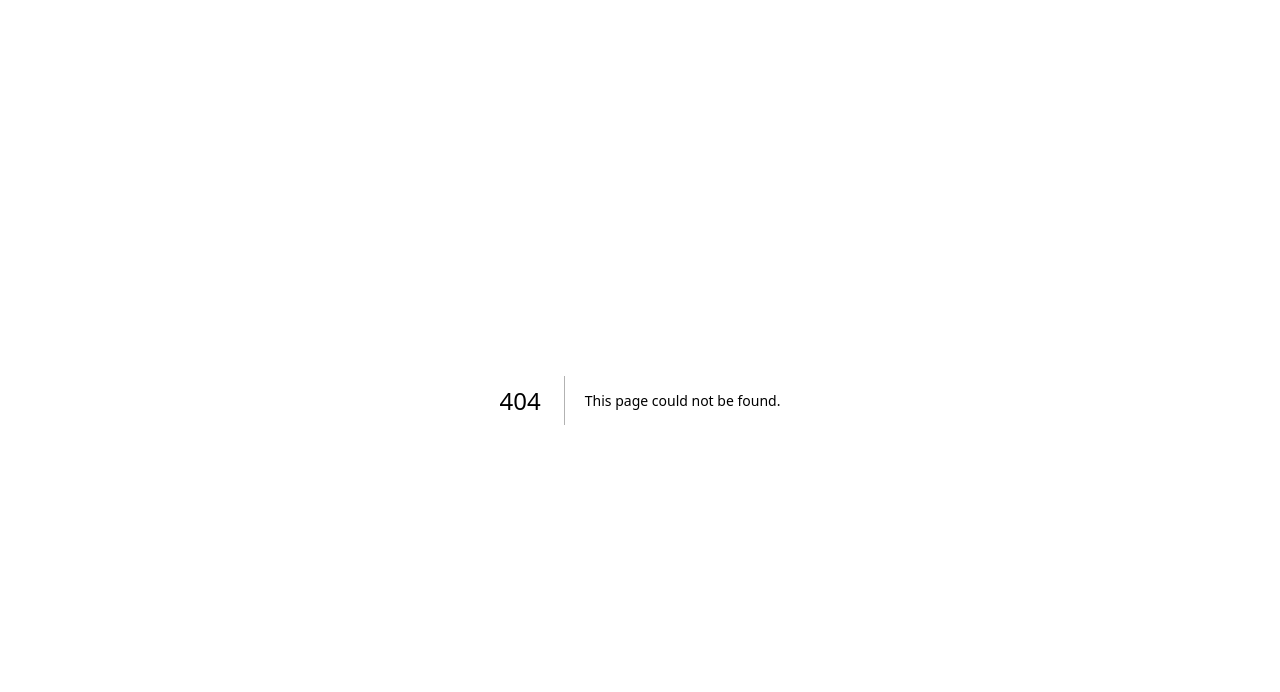
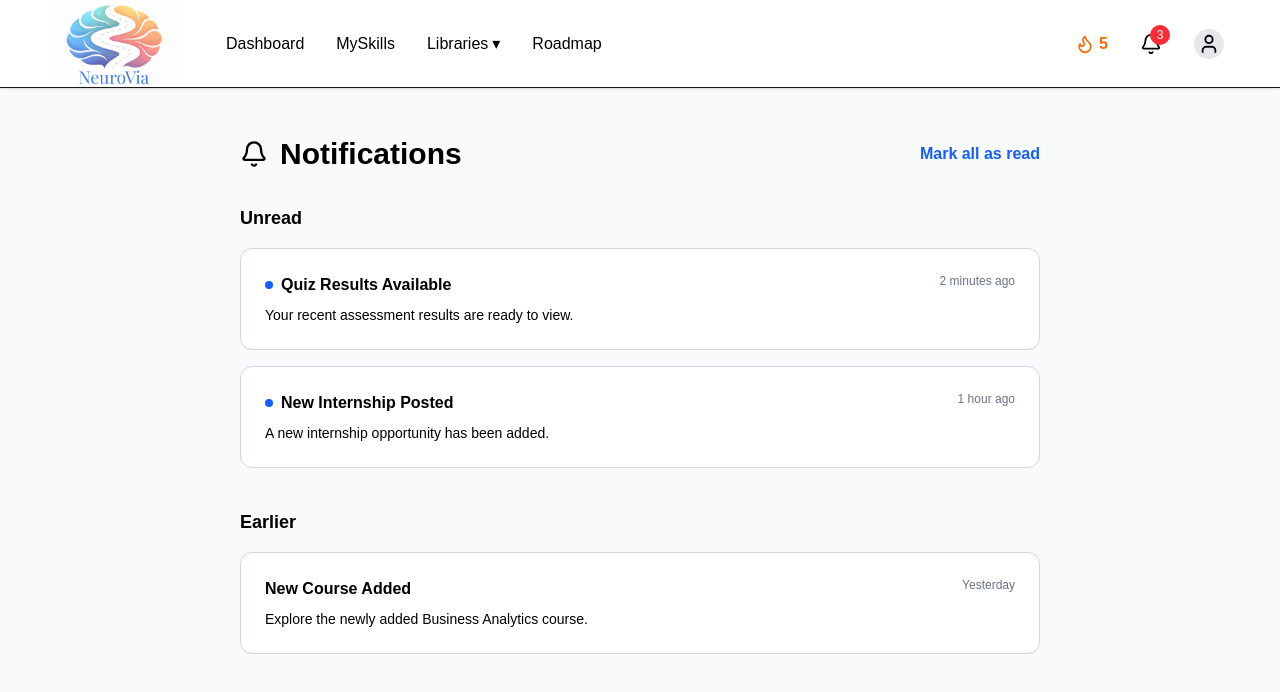
Before and after one commit to TanyaGupta1010/NeuroVia-Frontend, a Next.js app: page /dashboard/notifications in a window 1280 px wide. Before the commit this address had no page. Shown: the top 692 px of the page. Built offline with nearby package versions, Linux system fonts and the light colour scheme.

Commit message:
notifications

```diff
--- /dev/null
+++ b/app/(dashboard)/dashboard/notifications/page.tsx
@@ -0,0 +1,132 @@
+"use client";
+
+import { useState } from "react";
+import { Bell } from "lucide-react";
+
+type NotificationType = {
+  id: number;
+  title: string;
+  description: string;
+  time: string;
+  read: boolean;
+};
+
+export default function NotificationsPage() {
+  const [notifications, setNotifications] = useState<NotificationType[]>([
+    {
+      id: 1,
+      title: "Quiz Results Available",
+      description: "Your recent assessment results are ready to view.",
+      time: "2 minutes ago",
+      read: false,
+    },
+    {
+      id: 2,
+      title: "New Internship Posted",
+      description: "A new internship opportunity has been added.",
+      time: "1 hour ago",
+      read: false,
+    },
+    {
+      id: 3,
+      title: "New Course Added",
+      description: "Explore the newly added Business Analytics course.",
+      time: "Yesterday",
+      read: true,
+    },
+  ]);
+
+  const markAllAsRead = () => {
+    setNotifications((prev) =>
+      prev.map((n) => ({ ...n, read: true }))
+    );
+  };
+
+  const unread = notifications.filter((n) => !n.read);
+  const read = notifications.filter((n) => n.read);
+
+  return (
+    <div className="max-w-4xl mx-auto px-12 py-12">
+
+      {/* Header */}
+      <div className="flex justify-between items-center mb-8">
+        <h1 className="text-3xl font-bold text-black flex items-center gap-3">
+          <Bell size={28} />
+          Notifications
+        </h1>
+
+        {unread.length > 0 && (
+          <button
+            onClick={markAllAsRead}
+            className="text-blue-600 font-semibold hover:underline"
+          >
+            Mark all as read
+          </button>
+        )}
+      </div>
+
+      {/* UNREAD SECTION */}
+      {unread.length > 0 && (
+        <>
+          <h2 className="text-lg font-semibold text-black mb-4">
+            Unread
+          </h2>
+
+          <div className="space-y-4 mb-10">
+            {unread.map((note) => (
+              <NotificationCard key={note.id} note={note} />
+            ))}
+          </div>
+        </>
+      )}
+
+      {/* READ SECTION */}
+      {read.length > 0 && (
+        <>
+          <h2 className="text-lg font-semibold text-black mb-4">
+            Earlier
+          </h2>
+
+          <div className="space-y-4">
+            {read.map((note) => (
+              <NotificationCard key={note.id} note={note} />
+            ))}
+          </div>
+        </>
+      )}
+    </div>
+  );
+}
+
+/* ================= CARD COMPONENT ================= */
+
+function NotificationCard({ note }: { note: NotificationType }) {
+  return (
+    <div className="bg-white border border-gray-300 rounded-xl p-6 hover:border-blue-500 hover:shadow-md transition cursor-pointer">
+
+      <div className="flex justify-between items-start">
+
+        <div>
+          <div className="flex items-center gap-2 mb-2">
+            {!note.read && (
+              <span className="w-2 h-2 bg-blue-600 rounded-full"></span>
+            )}
+
+            <h3 className="font-semibold text-black">
+              {note.title}
+            </h3>
+          </div>
+
+          <p className="text-black text-sm">
+            {note.description}
+          </p>
+        </div>
+
+        <span className="text-xs text-gray-500">
+          {note.time}
+        </span>
+
+      </div>
+    </div>
+  );
+}
--- a/app/(dashboard)/layout.tsx
+++ b/app/(dashboard)/layout.tsx
@@ -12,6 +12,7 @@ export default function DashboardLayout({
 }) {
   const [email, setEmail] = useState("");
   const [openLib, setOpenLib] = useState(false);
+  const [openNotif, setOpenNotif] = useState(false);
   const router = useRouter();
 
   useEffect(() => {
@@ -19,15 +20,22 @@ export default function DashboardLayout({
     if (storedEmail) setEmail(storedEmail);
   }, []);
 
+  const notifications = [
+    { title: "New Course Added", time: "2 min ago" },
+    { title: "Quiz Results Available", time: "1 hour ago" },
+    { title: "Internship Posted", time: "Yesterday" },
+  ];
+
   return (
     <div className="min-h-screen bg-gray-50">
 
       {/* ================= NAVBAR ================= */}
-      <nav className="bg-white border-b px-12 h-20 flex items-center justify-between shadow-sm">
+      <nav className="bg-white border-b h-[88px] px-12 flex items-center justify-between shadow-sm">
 
         {/* LEFT SIDE */}
         <div className="flex items-center gap-12">
 
+          {/* Logo */}
           <Image
             src="/neurovia.jpg"
             alt="NeuroVia"
@@ -37,16 +45,17 @@ export default function DashboardLayout({
             onClick={() => router.push("/dashboard")}
           />
 
-          <div className="flex gap-8 text-gray-700 font-medium">
+          {/* Menu */}
+          <div className="flex gap-8 text-black font-medium">
 
             <span
               onClick={() => router.push("/dashboard")}
-              className="cursor-pointer hover:text-blue-600"
+              className="cursor-pointer hover:text-blue-600 transition"
             >
               Dashboard
             </span>
 
-            <span className="cursor-pointer hover:text-blue-600">
+            <span className="cursor-pointer hover:text-blue-600 transition">
               MySkills
             </span>
 
@@ -56,7 +65,7 @@ export default function DashboardLayout({
               onMouseEnter={() => setOpenLib(true)}
               onMouseLeave={() => setOpenLib(false)}
             >
-  <span className="cursor-pointer hover:text-blue-600 flex items-center gap-1">
+              <span className="cursor-pointer hover:text-blue-600 flex items-center gap-1 transition">
                 Libraries
                 <span
                   className={`transition-transform duration-300 ${
@@ -68,8 +77,9 @@ export default function DashboardLayout({
               </span>
 
               <div
-    className={`absolute top-8 left-0 bg-white shadow-xl rounded-xl w-48 py-2 z-50
-      transform transition-all duration-300 origin-top
+                className={`absolute top-10 left-0 bg-white shadow-xl rounded-xl w-52 py-2 z-50
+                border border-gray-200
+                transition-all duration-300 origin-top
                 ${
                   openLib
                     ? "opacity-100 scale-100 translate-y-0"
@@ -78,21 +88,21 @@ export default function DashboardLayout({
               >
                 <div
                   onClick={() => router.push("/libraries/courses")}
-      className="px-4 py-3 hover:bg-gray-100 cursor-pointer transition"
+                  className="px-4 py-3 hover:bg-blue-50 cursor-pointer transition"
                 >
                   Courses
                 </div>
 
                 <div
                   onClick={() => router.push("/libraries/internships")}
-      className="px-4 py-3 hover:bg-gray-100 cursor-pointer transition"
+                  className="px-4 py-3 hover:bg-blue-50 cursor-pointer transition"
                 >
                   Internships
                 </div>
               </div>
             </div>
 
-            <span className="cursor-pointer hover:text-blue-600">
+            <span className="cursor-pointer hover:text-blue-600 transition">
               Roadmap
             </span>
 
@@ -100,25 +110,87 @@ export default function DashboardLayout({
         </div>
 
         {/* RIGHT SIDE */}
-        <div className="flex items-center gap-6">
+        <div className="flex items-center gap-8">
 
+          {/* STREAK */}
           <div className="flex items-center gap-1 text-orange-500 font-semibold">
             <Flame size={20} />
             <span>5</span>
           </div>
 
-          <Bell className="text-gray-600 cursor-pointer" size={20} />
+          {/* NOTIFICATION */}
+          <div
+            className="relative"
+            onMouseEnter={() => setOpenNotif(true)}
+            onMouseLeave={() => setOpenNotif(false)}
+          >
+            <div className="relative cursor-pointer">
+              <Bell size={22} className="text-black" />
 
-          <div className="flex items-center gap-2 text-gray-700">
-            <User className="bg-gray-200 p-1 rounded-full" size={28} />
-            <span className="text-sm font-medium">{email}</span>
+              {notifications.length > 0 && (
+                <span className="absolute -top-2 -right-2 bg-red-500 text-white text-xs w-5 h-5 flex items-center justify-center rounded-full">
+                  {notifications.length}
+                </span>
+              )}
+            </div>
+
+            {/* DROPDOWN */}
+            <div
+              className={`absolute right-0 mt-4 w-80 bg-white rounded-2xl shadow-xl border border-gray-200
+              transition-all duration-300 origin-top
+              ${
+                openNotif
+                  ? "opacity-100 translate-y-0 visible"
+                  : "opacity-0 -translate-y-2 invisible"
+              }`}
+            >
+              <div className="p-4 border-b font-semibold text-black">
+                Notifications
+              </div>
+
+              <div className="max-h-80 overflow-y-auto">
+                {notifications.map((note, index) => (
+                  <div
+                    key={index}
+                    className="px-4 py-3 hover:bg-blue-50 transition cursor-pointer border-b border-gray-100"
+                  >
+                    <p className="text-sm font-medium text-black">
+                      {note.title}
+                    </p>
+                    <p className="text-xs text-gray-500">
+                      {note.time}
+                    </p>
+                  </div>
+                ))}
+              </div>
+
+              <div className="p-3 text-center border-t">
+                <button
+                  onClick={() =>
+                    router.push("/dashboard/notifications")
+                  }
+                  className="text-blue-600 text-sm font-semibold hover:underline"
+                >
+                  View All
+                </button>
+              </div>
+            </div>
+          </div>
+
+          {/* PROFILE */}
+          <div className="flex items-center gap-2 text-black">
+            <User className="bg-gray-200 p-1 rounded-full" size={30} />
+            <span className="text-sm font-medium">
+              {email}
+            </span>
           </div>
 
         </div>
       </nav>
 
       {/* PAGE CONTENT */}
-      {children}
+      <div>{children}</div>
+
     </div>
   );
 }
```
Lines whose indentation alone changed are shown as unchanged.
